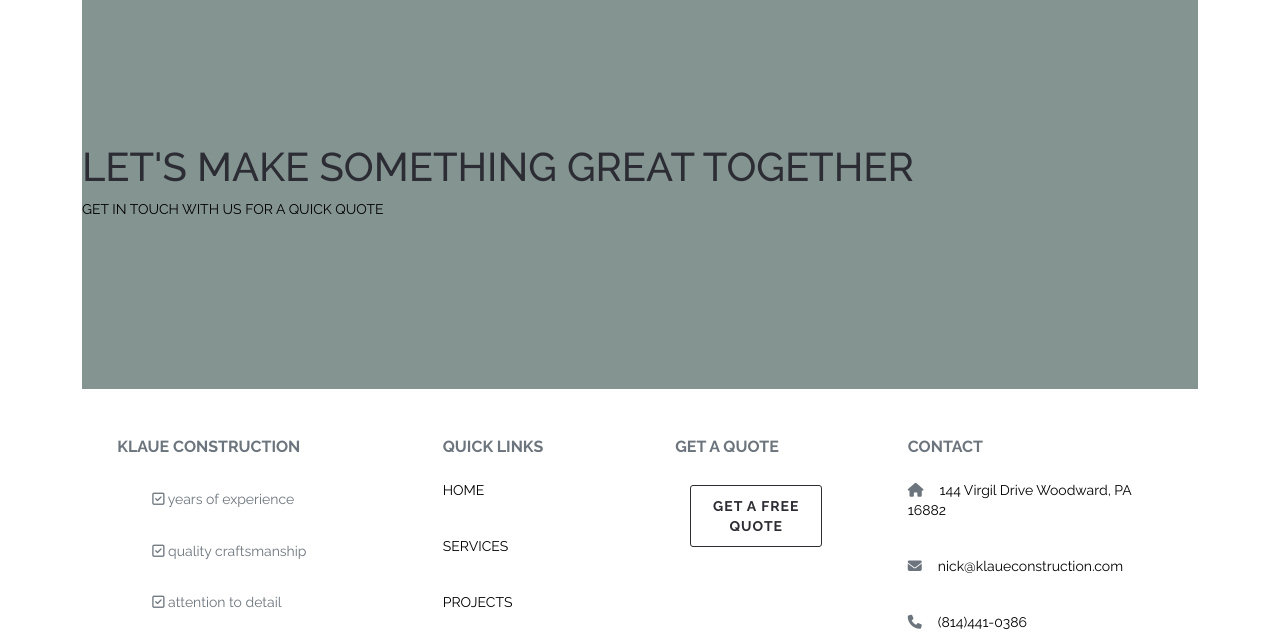
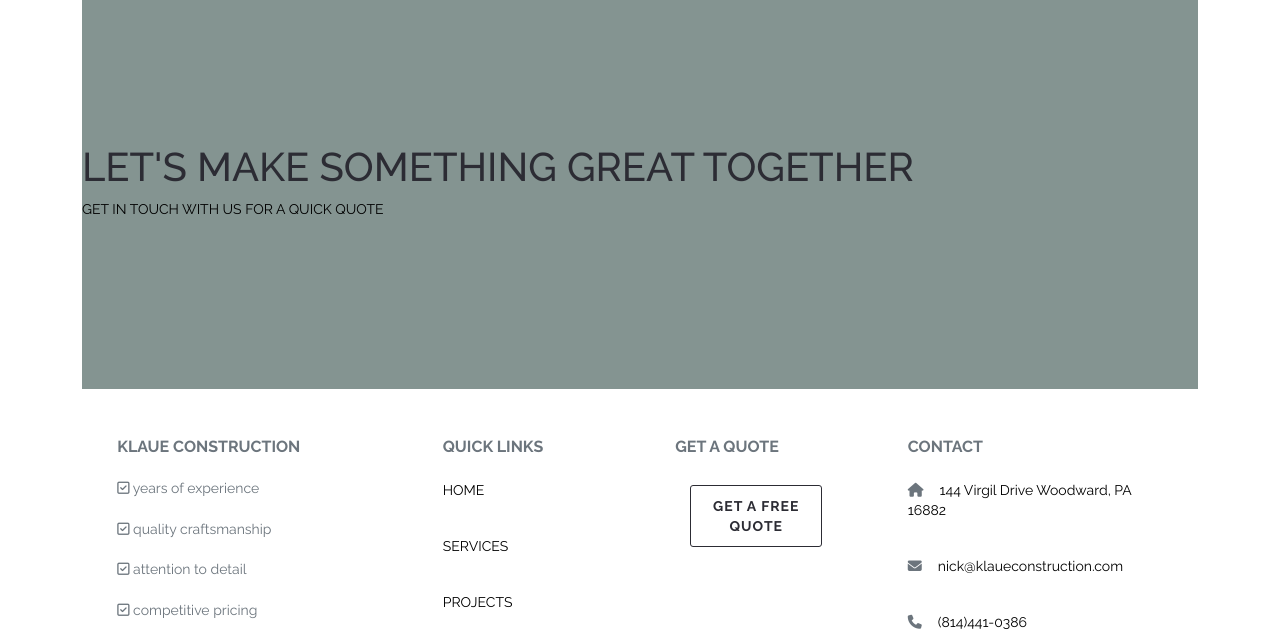
Before and after one commit to chickienickie/klaue-construction, a plain HTML site: page index.html in a window 1280 px wide. Shown: the part 2460-3103 px from the top of the page. Drawn offline with nearby package versions, Linux system fonts and the light colour scheme.

Commit message:
updated footer

```diff
--- a/styles.css
+++ b/styles.css
@@ -285,7 +285,6 @@
   margin-bottom: 1.5rem;
   line-height: 1.2;
   padding: 0;
-  margin: 35px;
 }
 
 ul {
```
